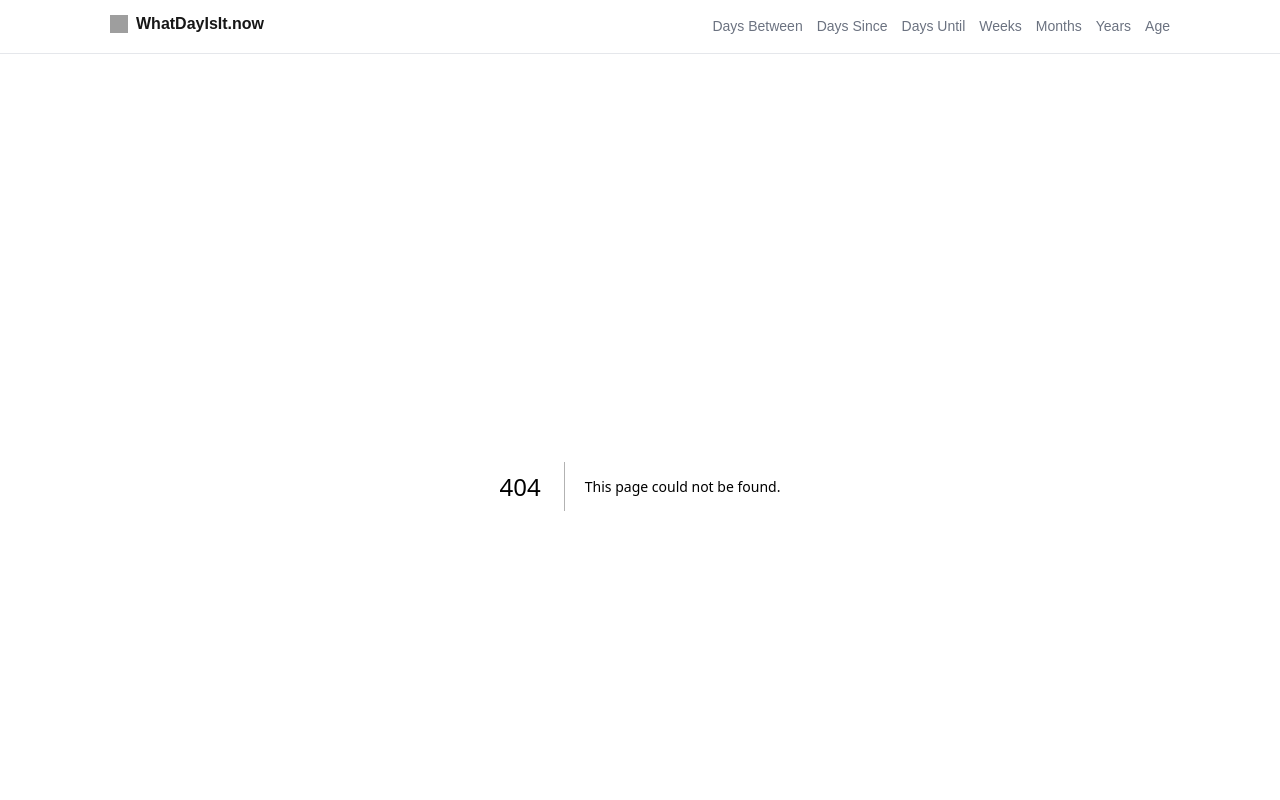
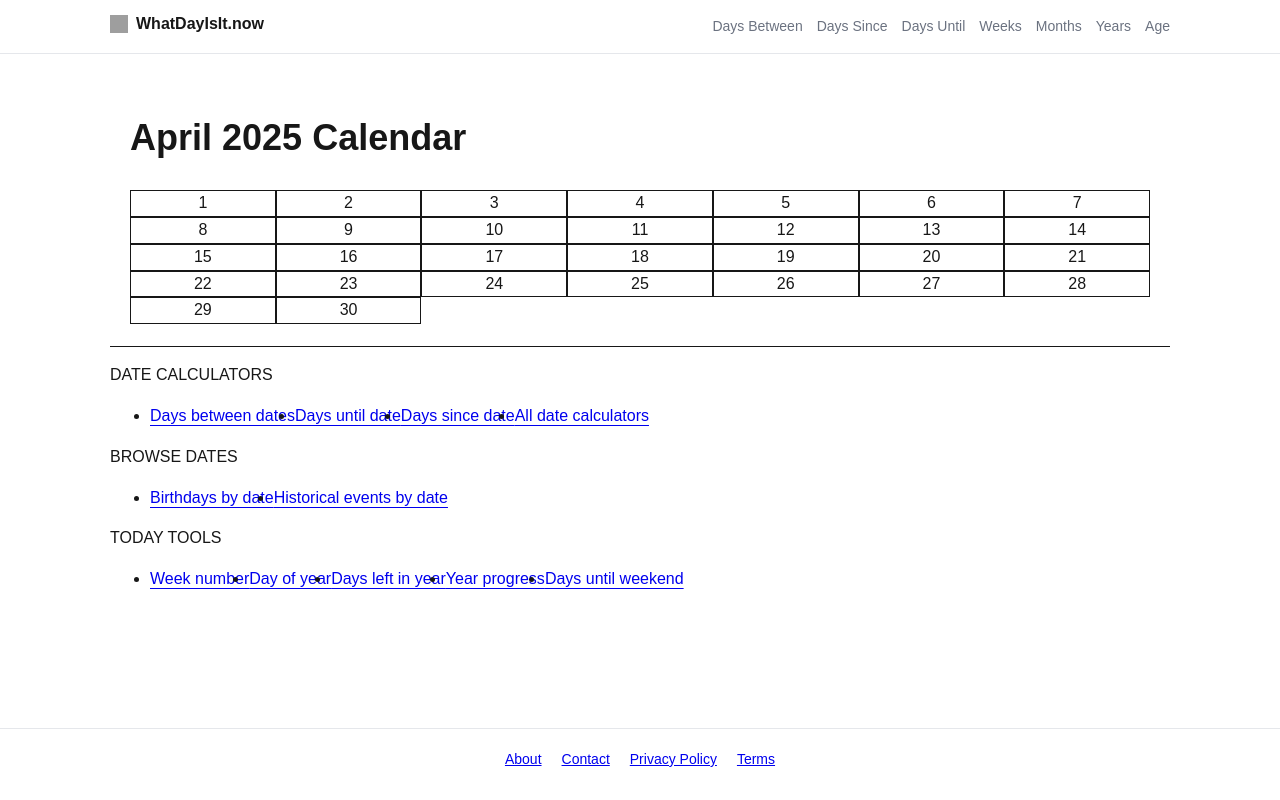
Before and after one commit to bosmeel/whatdayisit-now, a Next.js app: page /calendar/2025/april in a window 1280 px wide. Before the commit this address had no page. Shown: the top 800 px of the page. Built offline with nearby package versions, Linux system fonts and the light colour scheme; grey boxes are pictures that could not be loaded.

Commit message:
Fix calendar routing structure

```diff
--- a/app/calendar/[monthYear]/page.tsx
+++ /dev/null
@@ -1,93 +0,0 @@
-import { notFound } from "next/navigation";
-
-const months = [
-  "january","february","march","april","may","june",
-  "july","august","september","october","november","december"
-];
-
-type Props = {
-  params: Promise<{ monthYear: string }>;
-};
-
-export function generateStaticParams() {
-
-  const params: { monthYear: string }[] = [];
-
-  for (let year = 2020; year <= 2035; year++) {
-
-    months.forEach((m) => {
-
-      params.push({
-        monthYear: `${m}-${year}`,
-      });
-
-    });
-
-  }
-
-  return params;
-}
-
-export async function generateMetadata({ params }: Props) {
-
-  const { monthYear } = await params;
-
-  const [monthSlug, year] = monthYear.split("-");
-
-  const monthName =
-    monthSlug.charAt(0).toUpperCase() + monthSlug.slice(1);
-
-  return {
-    title: `${monthName} ${year} Calendar`,
-    description: `Calendar for ${monthName} ${year}. View all days and plan events.`,
-  };
-}
-
-export default async function Page({ params }: Props) {
-
-  const { monthYear } = await params;
-
-  const [monthSlug, yearStr] = monthYear.split("-");
-
-  const year = Number(yearStr);
-
-  if (!months.includes(monthSlug) || Number.isNaN(year)) {
-    notFound();
-  }
-
-  const monthIndex = months.indexOf(monthSlug);
-
-  const daysInMonth = new Date(year, monthIndex + 1, 0).getDate();
-
-  const monthName =
-    monthSlug.charAt(0).toUpperCase() + monthSlug.slice(1);
-
-  return (
-    <main className="mx-auto max-w-4xl px-4 py-10">
-
-      <h1 className="text-3xl font-bold mb-6">
-        {monthName} {year} Calendar
-      </h1>
-
-      <div className="grid grid-cols-7 gap-2">
-
-        {Array.from({ length: daysInMonth }).map((_, i) => {
-
-          const day = i + 1;
-
-          return (
-            <div
-              key={day}
-              className="rounded border p-3 text-center"
-            >
-              {day}
-            </div>
-          );
-
-        })}
-
-      </div>
-
-    </main>
-  );
-}
--- /dev/null
+++ b/app/calendar/[year]/[month]/page.tsx
@@ -0,0 +1,83 @@
+import { notFound } from "next/navigation";
+
+const months = [
+  "january","february","march","april","may","june",
+  "july","august","september","october","november","december"
+];
+
+type Props = {
+  params: Promise<{ year: string; month: string }>;
+};
+
+export function generateStaticParams() {
+
+  const params: { year: string; month: string }[] = [];
+
+  for (let year = 2020; year <= 2035; year++) {
+
+    months.forEach((m) => {
+      params.push({
+        year: year.toString(),
+        month: m,
+      });
+    });
+
+  }
+
+  return params;
+}
+
+export async function generateMetadata({ params }: Props) {
+
+  const { year, month } = await params;
+
+  const monthName =
+    month.charAt(0).toUpperCase() + month.slice(1);
+
+  return {
+    title: `${monthName} ${year} Calendar`,
+    description: `Calendar for ${monthName} ${year}.`,
+  };
+}
+
+export default async function Page({ params }: Props) {
+
+  const { year, month } = await params;
+
+  const parsedYear = Number(year);
+
+  if (!months.includes(month) || Number.isNaN(parsedYear)) {
+    notFound();
+  }
+
+  const monthIndex = months.indexOf(month);
+
+  const daysInMonth = new Date(parsedYear, monthIndex + 1, 0).getDate();
+
+  const monthName =
+    month.charAt(0).toUpperCase() + month.slice(1);
+
+  return (
+    <main className="container">
+
+      <h1>{monthName} {parsedYear} Calendar</h1>
+
+      <div className="grid grid-cols-7 gap-2">
+
+        {Array.from({ length: daysInMonth }).map((_, i) => {
+
+          const day = i + 1;
+
+          return (
+            <div key={day} className="border p-3 text-center">
+              {day}
+            </div>
+          );
+
+        })}
+
+      </div>
+
+    </main>
+  );
+}
--- a/app/calendar/[year]/page.tsx
+++ b/app/calendar/[year]/page.tsx
@@ -41,7 +41,7 @@ export default async function CalendarYearPage({ params }: Props) {
 
             <Link
               key={month}
-              href={`/calendar/${month}-${parsedYear}`}
+              href={`/calendar/${parsedYear}/${month}`}
               className="rounded-xl border p-4 hover:bg-gray-50 dark:hover:bg-white/5"
             >
               <strong>{monthLabel}</strong>
```
